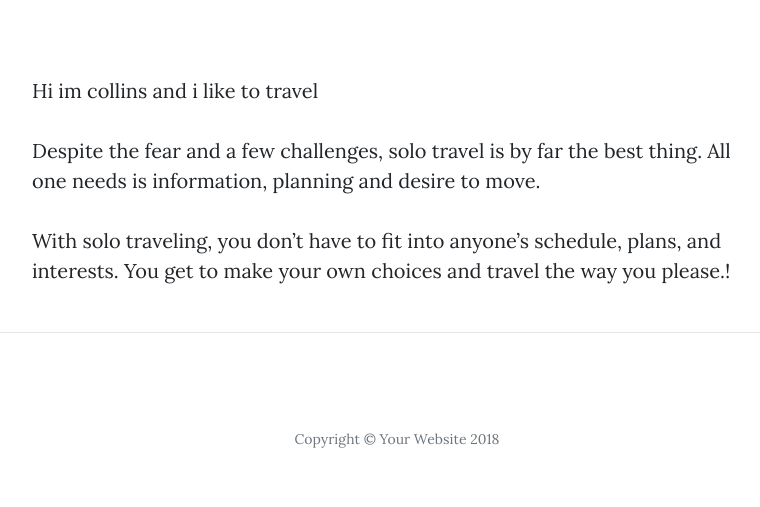
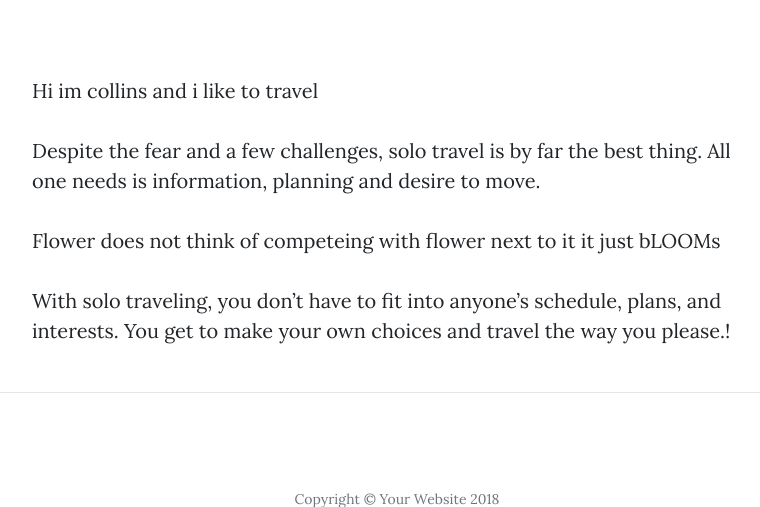
Before and after one commit to zecollokaris/personal-blog, a Flask app: page /about in a window 1280 px wide. Shown: the part 536-1043 px from the top of the page, without its empty margins (243-1003 px from the left). Before the commit the page ends 984 px from the top, so only its background shows below. Run offline with Flask 2, Linux system fonts and the light colour scheme; parts of the project's set-up code (start-up, migrations or seed data) failed here and were passed over.

Commit message:
changing up read me

```diff
--- a/app/templates/about.html
+++ b/app/templates/about.html
@@ -76,6 +76,7 @@
         <div class="col-lg-8 col-md-10 mx-auto">
           <p>Hi im collins and i like to travel</p>
           <p>Despite the fear and a few challenges, solo travel is by far the best thing. All one needs is information, planning and desire to move.</p>
+          <p>Flower does not think of competeing with flower next to it it just bLOOMs</p>
           <p>With solo traveling, you don’t have to fit into anyone’s schedule, plans, and interests. You get to make your own choices and travel the way you please.!</p>
         </div>
       </div>
```
Also changed, not shown: README.md.
